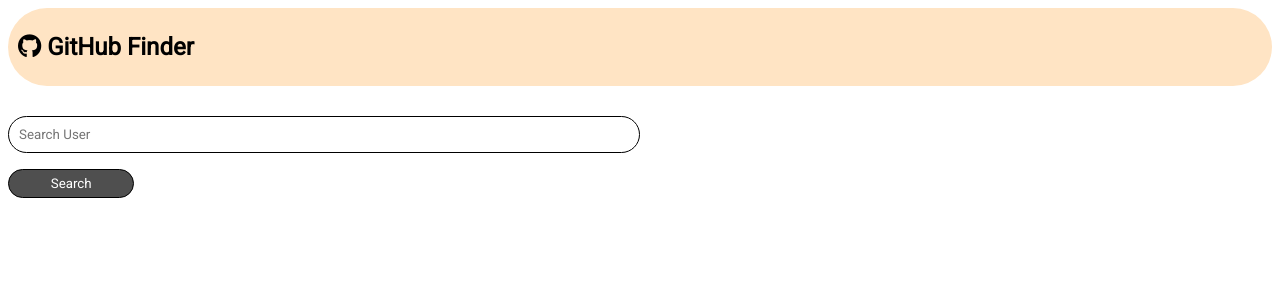
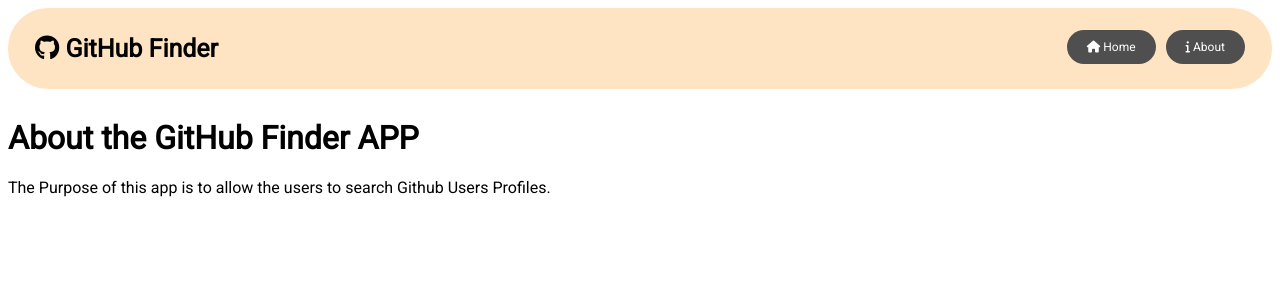
Before and after one commit to JeffCorpInc/Github-Finder, a React (Create React App) app: page /about in a window 1280 px wide. Shown: the top 300 px of the page. Built offline with nearby package versions, Linux system fonts and the light colour scheme.

Commit message:
About Comp, Nav. Buttons Added

```diff
--- a/package.json
+++ b/package.json
@@ -11,6 +11,8 @@
     "package-list": "^0.0.2",
     "react": "^18.2.0",
     "react-dom": "^18.2.0",
+    "react-router": "^6.10.0",
+    "react-router-dom": "^6.10.0",
     "react-scripts": "^5.0.1",
     "run": "^1.4.0",
     "web-vitals": "^2.1.4"
--- a/src/App.css
+++ b/src/App.css
@@ -13,6 +13,12 @@
     border-radius: 40px;
     transition: 0.2s ease-in-out;
 }
+
+.Mheading{
+    margin-left: 17px;
+    font-size: 25px;
+}
+
 .navbar:hover{
     background-color: rgb(253, 220, 180);
 }
@@ -100,3 +106,24 @@ input{
     font-style: italic;
     color: red;
 }
+
+ul{
+    list-style-type: none;
+    justify-content: center;
+    align-items: center;
+    display: flex;
+}
+
+li .one{
+    border-radius: 50px;
+    margin-left: 10px;
+    padding: 10px 20px;
+    cursor: pointer;
+}
+
+.contact{
+    position: absolute;
+    top: 28px;
+    right: 35px;
+    font-size: 12px;
+}
--- a/src/App.js
+++ b/src/App.js
@@ -4,16 +4,18 @@ import './App.css';
 import React,{Component} from 'react';
 import Alert from './components/Layouts/Alert';
 import Navbar from './components/Layouts/Navbar';
+import NavBTN from './components/Layouts/Nav-BTN';
 import Search from './components/Users/search';
 import Users from './components/Users/Users';
 import axios from 'axios';
+import { BrowserRouter as Router, Route, Routes } from 'react-router-dom'
+import About from './components/Pages/About';
 
 
 class App extends Component {
 
   // STATE OBJECT
   state = {
-
     users: [],
     laoding: false,
     alert: null
@@ -48,11 +50,20 @@ class App extends Component {
 
     return(
 
+      <Router>
       <div className='App'>
+
         <Navbar />
+        <NavBTN/>
         <div>
 
           <Alert alert={alert} />
+
+          <Routes>
+              {/*1 Home Page Route */}
+              <Route exact path="/" Component={ (props) =>
+
+                  <div>
 
                     {/* using props hamne "searchUSers" ke method ko call kiya or uper function banadiya */}
                     <Search searchUsers= {this.searchUsers}
@@ -60,15 +71,23 @@ class App extends Component {
                           clearUsers={this.clearUsers}
                           // Agr users ki lenght 0 se bari he to true return warna false
                           showClear={users.length > 0 ? true : false}
-                setAlert={this.setAlert}
-            />
+                          setAlert={this.setAlert} />
 
                     {/* hamne state me se objects lekr "users" me call karliya using "props"  */}
                     <Users laoding={laoding} users={users} />
 
                   </div>
+                }/>
+
+              {/*2 About Page Route */}
+              <Route exact path='/about' element={<About/>}/>
+
+          </Routes>
+
         </div>
 
+      </div>
+      </Router>
     )
   }
 }
--- /dev/null
+++ b/src/components/Layouts/Nav-BTN.js
@@ -0,0 +1,24 @@
+import React from 'react'
+import { Link } from 'react-router-dom'
+
+export default function Contact() {
+
+  return (
+
+    <div>
+
+        <ul className='contact'>
+
+            <li>
+                <Link to="/" className='one'><i className="fas fa-home"></i> Home</Link>
+            </li>
+
+            <li>
+                <Link to="/about" className='one' ><i className="fas fa-info"></i> About</Link>
+            </li>
+
+        </ul>
+
+    </div>
+  )
+}
--- a/src/components/Layouts/Navbar.js
+++ b/src/components/Layouts/Navbar.js
@@ -3,7 +3,6 @@
 
 import React from 'react';
 import PropTypes from 'prop-types';
-
 
 
 const Navbar = (props) => {
@@ -12,7 +11,7 @@ const Navbar = (props) => {
 
     <nav className='navbar'>
 
-      <h1>
+      <h1 className='Mheading'>
         <i className={props.icon}></i> {props.title}
       </h1>
 
--- /dev/null
+++ b/src/components/Pages/About.js
@@ -0,0 +1,12 @@
+import React, {Fragment} from 'react'
+
+export default function About() {
+
+  return (
+
+    <Fragment>
+        <h1> About the GitHub Finder APP</h1>
+        <p>The Purpose of this app is to allow the users to search Github Users Profiles.</p>
+    </Fragment>
+  )
+}
```
Also changed, not shown: 2 other files (tests, documents, lock files or other folders). Lines whose indentation alone changed are shown as unchanged.
